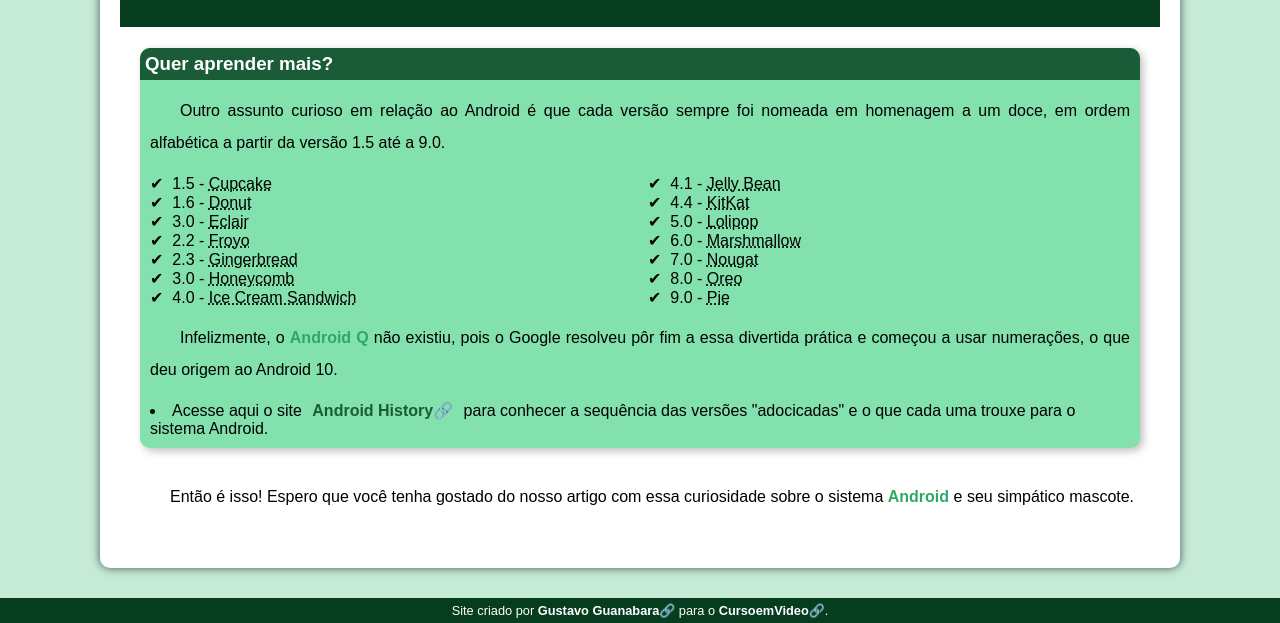
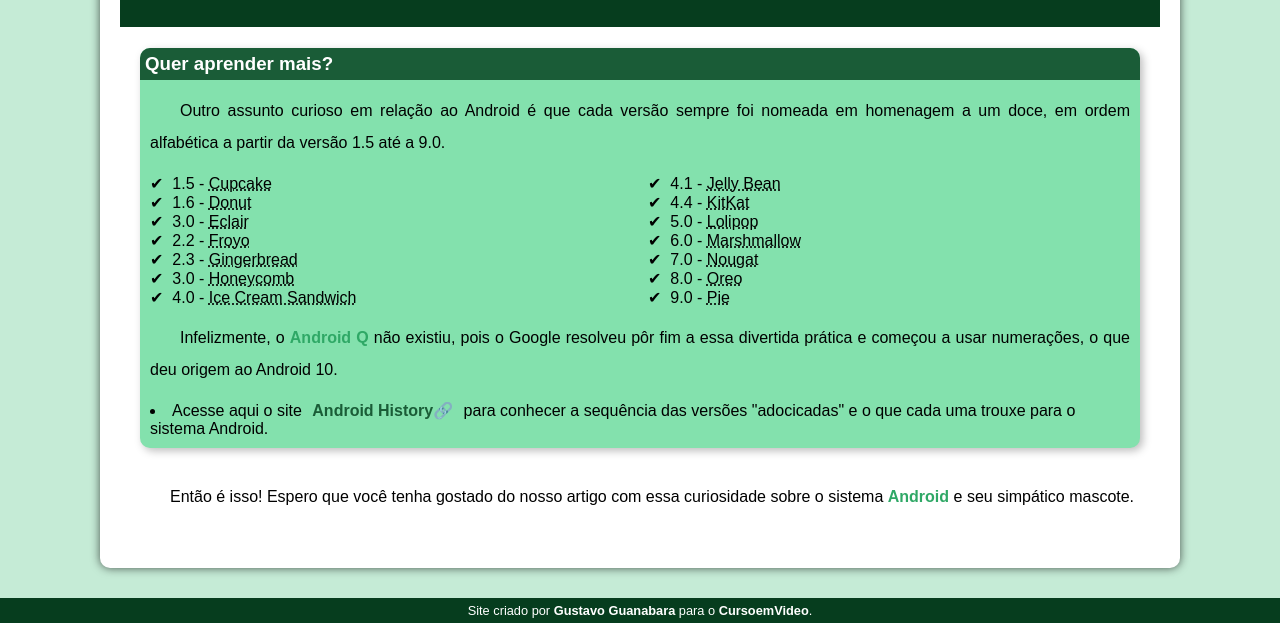
Before and after one commit to BrunoSousaProgrammer/projeto-android, a plain HTML site: page index.html in a window 1280 px wide. Shown: the part 2262-2885 px from the top of the page. Drawn offline with Linux system fonts and the light colour scheme.

Commit message:
Update index.html

```diff
--- a/index.html
+++ b/index.html
@@ -93,7 +93,7 @@
         </article>
     </main>
     <footer>
-        <p>Site criado por <a href="https://github.com/gustavoguanabara" target="_blank" class="externo">Gustavo Guanabara</a> para o <a href="https://www.cursoemvideo.com/" target="_blank" class="externo">CursoemVideo</a>.</p>
+        <p>Site criado por <a href="https://github.com/gustavoguanabara" target="_blank" >Gustavo Guanabara</a> para o <a href="https://www.cursoemvideo.com/" target="_blank" >CursoemVideo</a>.</p>
     </footer>
 </body>
 </html>
```
